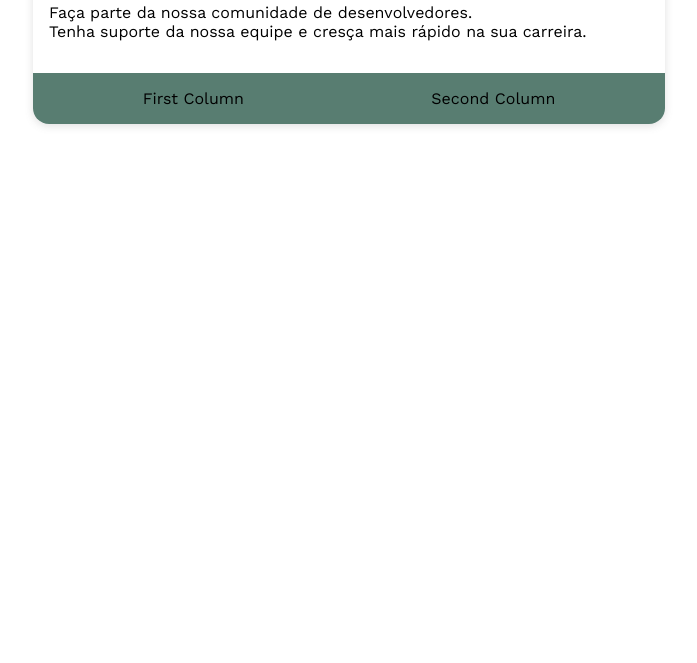
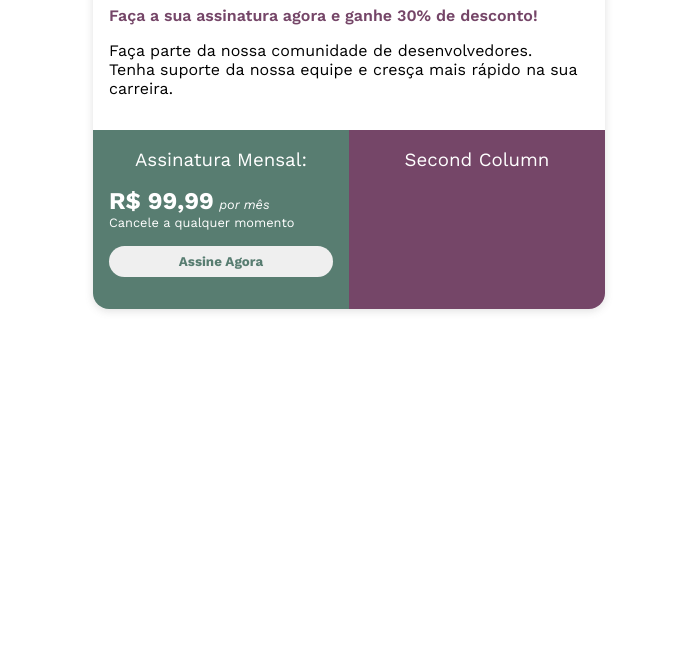
Before and after one commit to muriisantuss/bootcampDevJr, a plain HTML site: page index.html in a window 1280 px wide. Shown: the part 137-800 px from the top of the page, without its empty margins (291-988 px from the left). Drawn offline with nearby package versions, Linux system fonts and the light colour scheme.

Commit message:
closes #4 - Task 04: Button and span tags (first column)

```diff
--- a/index.html
+++ b/index.html
@@ -3,7 +3,7 @@
   <head>
     <meta charset="UTF-8" />
     <meta name="viewport" content="width=device-width, initial-scale=1.0" />
-    <link rel="preconnect" href="https://fonts.googleapis.com">
+    <link rel="preconnect" href="https://fonts.googleapis.com" />
     <link rel="preconnect" href="https://fonts.gstatic.com" crossorigin />
     <link
       href="https://fonts.googleapis.com/css2?family=Work+Sans:ital,wght@0,100..900;1,100..900&display=swap"
@@ -13,12 +13,13 @@
     <title>BootCamp DevJr</title>
 
     <style>
-      *{
+      * {
         font-family: "Work Sans", sans-serif;
       }
       .container {
         margin: 0 auto;
-        width: 50%;
+        max-width: 75%;
+        width: 32rem;
         border-radius: 1rem;
         overflow: hidden;
         box-shadow: rgba(99, 99, 99, 0.2) 0px 2px 8px 0px;
@@ -26,19 +27,65 @@
       header {
         padding: 1rem;
       }
+      header h1 {
+        color: #587d71;
+        font-weight: 700;
+      }
+      header span {
+        color: #754668;
+        font-weight: 600;
+      }
       .flex {
         display: flex;
         justify-content: space-around;
+        color: white;
+      }
+      .columnOne {
+        width: 100%;
+        background-color: #587d71;
+        padding-bottom: 1rem;
+      }
+      h3 {
+        text-align: center;
+        margin-bottom: 0;
+        font-weight: 400;
+      }
+      .columnOne .price {
+        font-weight: 700;
+        font-size: 1.5rem;
+        margin-bottom: 0;
+      }
+      .columnOne p {
+        font-size: 0.8rem;
+        margin: 0;
+        margin-bottom: 1rem;
+      }
+
+      .onBox span:nth-of-type(2) {
+        font-style: italic;
+        font-size: 0.8rem;
+        margin-bottom: 0;
+      }
+
+      .onBox {
         padding: 1rem;
-        background-color: #587d71;
       }
-      h1 {
+      .onBox button {
+        width: 100%;
+        padding: 0.5rem 0;
+        border-radius: 1rem;
+        outline: none;
+        border: none;
+        cursor: pointer;
+        font-weight: 700;
         color: #587d71;
-        font-weight: 700;
       }
-      span{
-        color: #754668;
-        font-weight: 600;
+      .onBox button:hover {
+        background-color: white;
+      }
+      .columnTwo {
+        width: 100%;
+        background-color: #754668;
       }
     </style>
   </head>
@@ -55,8 +102,16 @@
         </section>
       </header>
       <section class="flex">
-        <div>First Column</div>
-        <div>Second Column</div>
+        <article class="columnOne">
+          <h3>Assinatura Mensal:</h3>
+          <div class="onBox">
+            <span class="price">R$ 99,99</span>
+            <span>por mês</span>
+            <p>Cancele a qualquer momento</p>
+            <button>Assine Agora</button>
+          </div>
+        </article>
+        <div class="columnTwo"><h3>Second Column</h3></div>
       </section>
     </main>
   </body>
```
